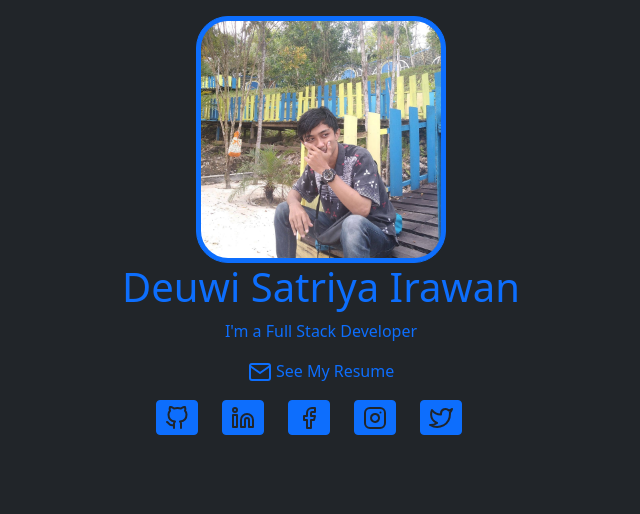
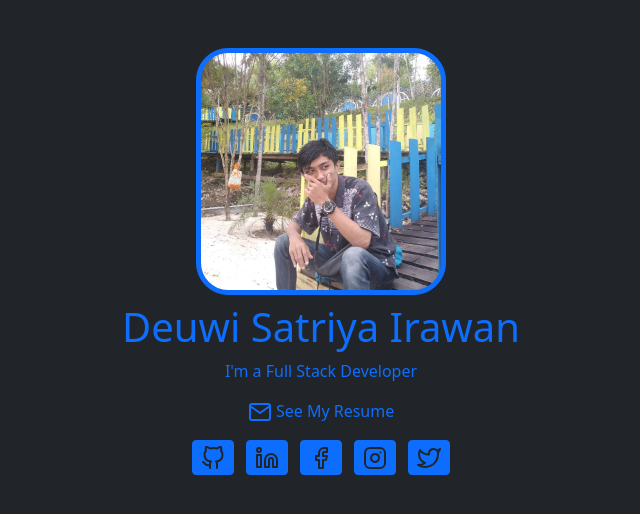
Before and after one commit to satriairawan05/satriairawan05.github.io, a plain HTML site: page index.html in a window 1280 px wide. Shown: the whole page, without its empty margins (319-959 px from the left). Drawn offline with nearby package versions, Linux system fonts and the light colour scheme.

Commit message:
Fix Index

```diff
--- a/index.html
+++ b/index.html
@@ -14,37 +14,49 @@
 </head>
 
 <body class="bg-dark">
-    <div class="container d-flex justify-content-center align-items-center mt-3">
+    <div class="row">
+        <div class="col-12">
+            <div class="d-flex justify-content-center align-items-center mt-5">
                 <img src="./img/254126771_1189541638202792_9187165875066445912_n.jpg" alt="Satria Irawan"
                     class="img-thumbnail img-fluid rounded-5 bg-primary border-primary" width="250px;" />
             </div>
-    <h1 class="text-center text-primary">Deuwi Satriya Irawan</h1>
-    <div class="text-center text-primary">
+            <div class="text-center mt-2">
+                <h1 class="text-primary">Deuwi Satriya Irawan</h1>
+                <div class="text-primary">
                     I'm a Full Stack Developer
                 </div>
-    <p class="text-center mt-3">
-        <a href="https://satriairawan05.github.io/Curiculum-Vitae/" class="text-decoration-none text-primary"
-            target="__blank"><i data-feather="mail"></i> See My Resume</a>
+                <p class="mt-3">
+                    <a href="https://satriairawan05.github.io/Curiculum-Vitae/"
+                        class="text-decoration-none text-primary" target="__blank"><i data-feather="mail"></i> See My
+                        Resume</a>
                 </p>
-
-    <div class="d-flex justify-content-center align-items-center">
-        <a href="https://github.com/satriairawan05" target="__blank" class="btn btn-sm btn-primary text-dark me-4">
+            </div>
+        </div>
+        <div class="col-12 d-flex justify-content-center align-items-center">
+            <div class="text-center">
+                <a href="https://github.com/satriairawan05" target="__blank"
+                    class="btn btn-sm btn-primary text-dark me-2">
                     <i data-feather="github"></i>
                 </a>
-        <a href="https://www.linkedin.com/in/satriai418/" target="__blank" class="btn btn-sm btn-primary text-dark me-4">
+                <a href="https://www.linkedin.com/in/satriai418/" target="__blank"
+                    class="btn btn-sm btn-primary text-dark me-2">
                     <i data-feather="linkedin"></i>
                 </a>
-        <a href="https://www.facebook.com/satriai0805" target="__blank" class="btn btn-sm btn-primary text-dark me-4">
+                <a href="https://www.facebook.com/satriai0805" target="__blank"
+                    class="btn btn-sm btn-primary text-dark me-2">
                     <i data-feather="facebook"></i>
                 </a>
                 <a href="https://www.instagram.com/satriairawan05_/" target="__blank"
-            class="btn btn-sm btn-primary text-dark me-4">
+                    class="btn btn-sm btn-primary text-dark me-2">
                     <i data-feather="instagram"></i>
                 </a>
-        <a href="https://x.com/satriairawan05_" target="__blank" class="btn btn-sm btn-primary text-dark me-4">
+                <a href="https://x.com/satriairawan05_" target="__blank" class="btn btn-sm btn-primary text-dark">
                     <i data-feather="twitter"></i>
                 </a>
             </div>
+        </div>
+    </div>
+
 
     <!-- Bootstrap -->
     <script src="https://cdn.jsdelivr.net/npm/bootstrap@5.3.2/dist/js/bootstrap.bundle.min.js"
```
Lines whose indentation alone changed are shown as unchanged.
